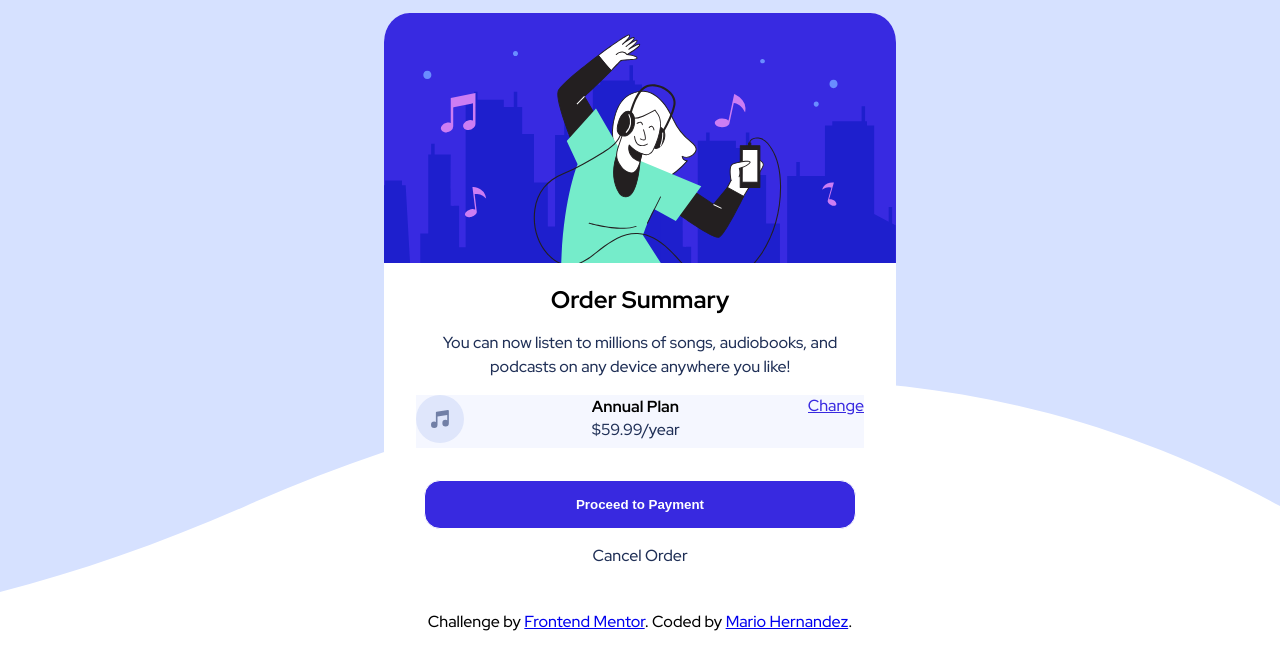
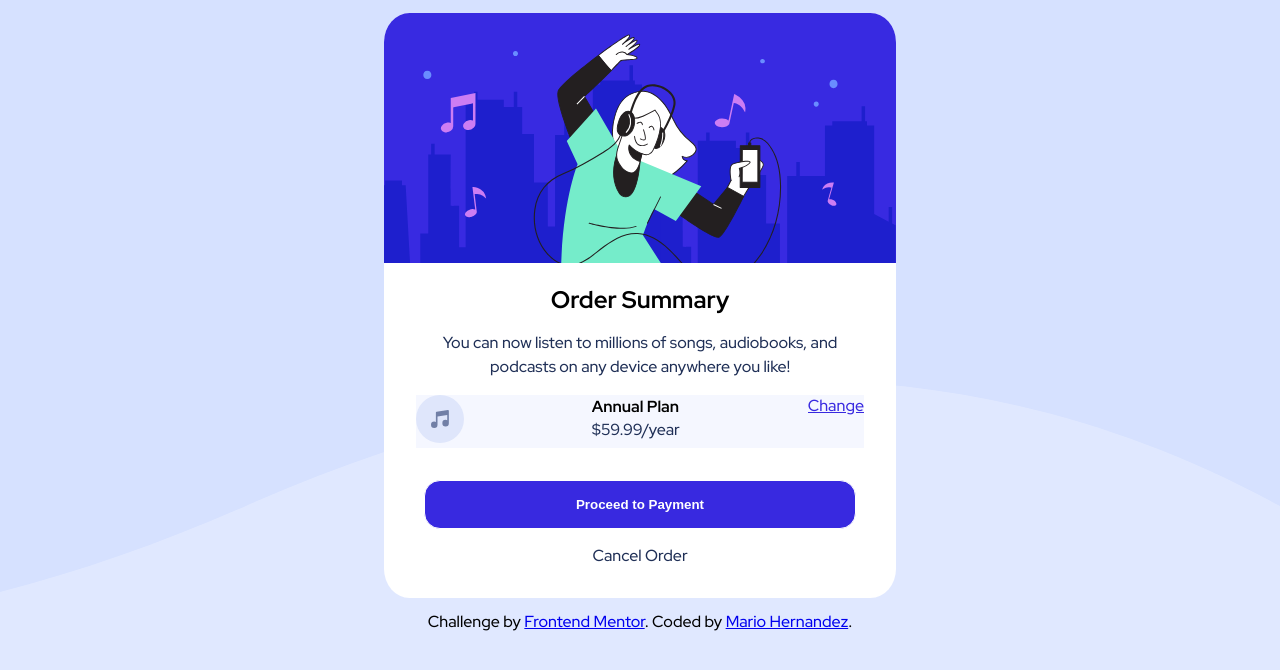
Before and after one commit to Ryoma1512/order-summary-component-main, a plain HTML site: page index.html in a window 1280 px wide. Drawn offline with Linux system fonts and the light colour scheme.

Commit message:
Update styles.css

```diff
--- a/css/styles.css
+++ b/css/styles.css
@@ -22,6 +22,7 @@ body{
     background-repeat: no-repeat;
     background-size: cover;
     background-position: 100%;
+    background-color:var(--Paleblue);
 }
 
 .container{
```
